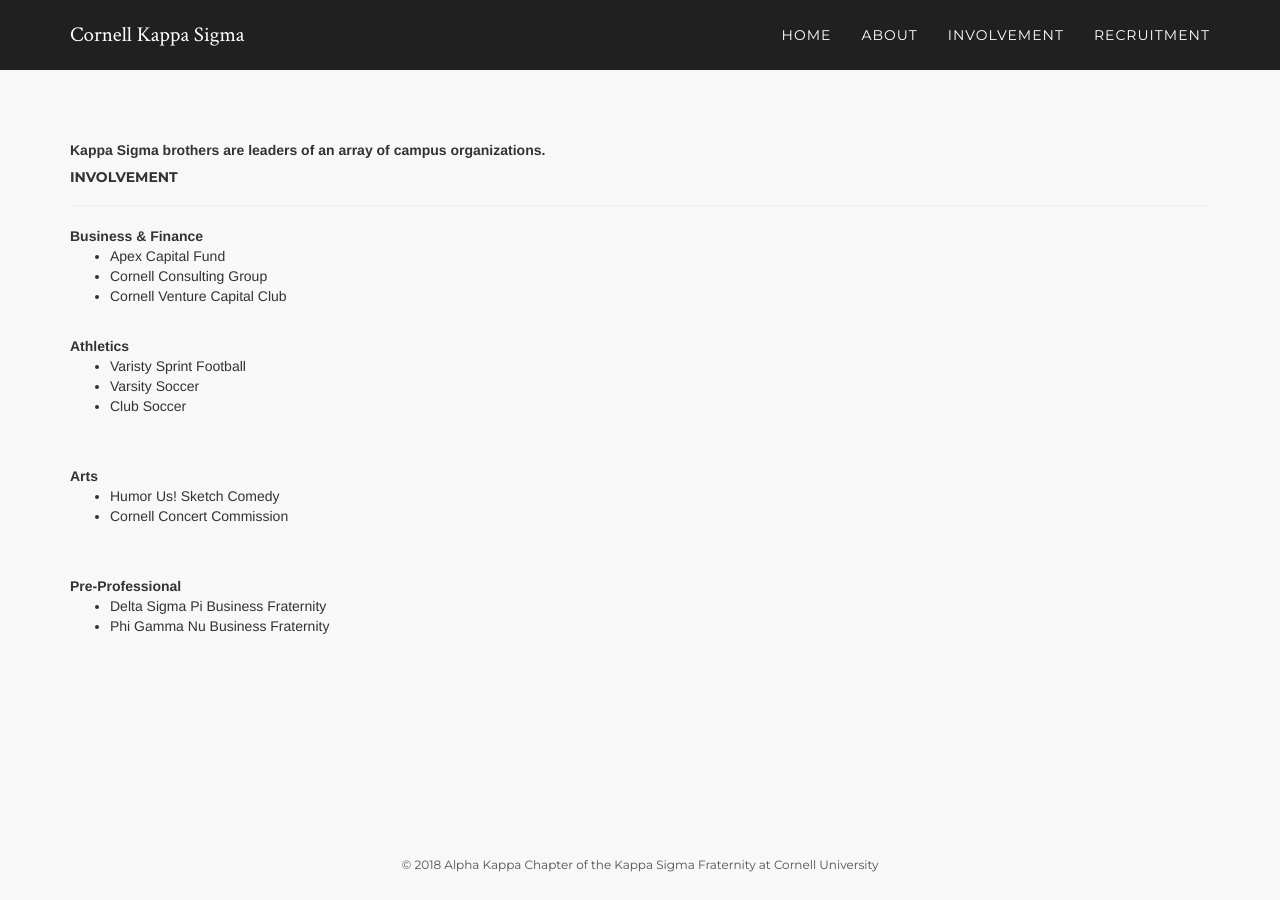
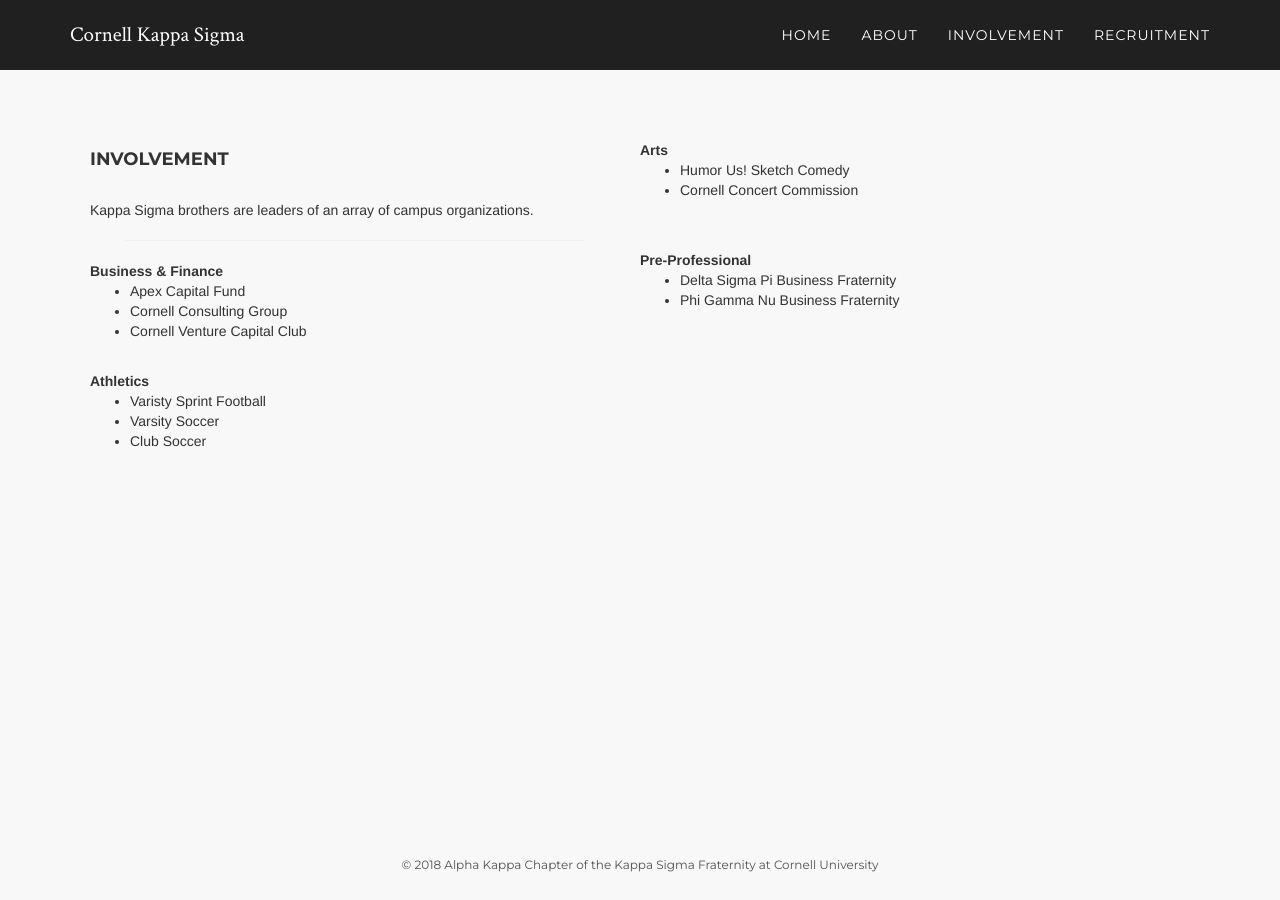
Before and after one commit to pjochillin/cornellkappasigma, a Jekyll site: the page built from involvement/index.html, in a window 1280 px wide. Built offline with Jekyll 4.4.1, drawn with Linux system fonts in a browser that asks for light colours; nearby versions of some CDN libraries.

Commit message:
Update index.html

```diff
--- a/involvement/index.html
+++ b/involvement/index.html
@@ -5,10 +5,10 @@
 	<div class="spacer"></div>
 	<div id="contact">
 		<div class="container">
-
-			<b>Kappa Sigma brothers are leaders of an array of campus organizations.</b>
-
+			<div class="left">
 				<h5>Involvement</h5>
+				<br>
+				Kappa Sigma brothers are leaders of an array of campus organizations.
 				<hr>
 				<b>Business & Finance</b>
 				<br>
@@ -27,22 +27,27 @@
 				</ul>
 <br>
 				<br>
+			</div>
+			<div class="right">
 				<b>Arts</b>
 				<br>
 				<ul>
 					<li>Humor Us! Sketch Comedy</li>
 					<li>Cornell Concert Commission</li>
 				</ul>
+
 <br>
 				<br>
 <b>Pre-Professional</b>
 				<br>
 				<ul>
+
 					<li>Delta Sigma Pi Business Fraternity</li>
 					<li>Phi Gamma Nu Business Fraternity</li>
 				</ul>
 				<br>
 			</div>
 		</div>
+	</div>
 
 	<div class="footerspacing"></div>
```
Lines whose indentation alone changed are shown as unchanged.
